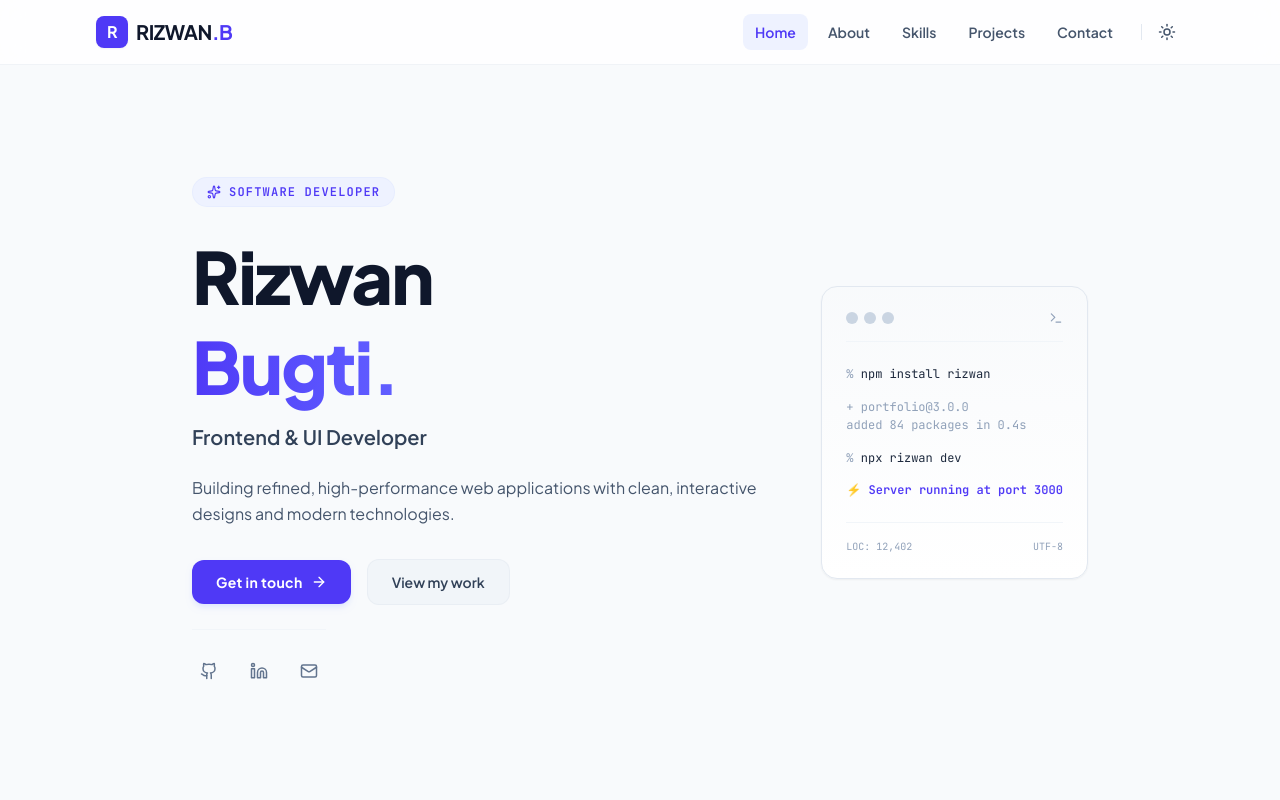
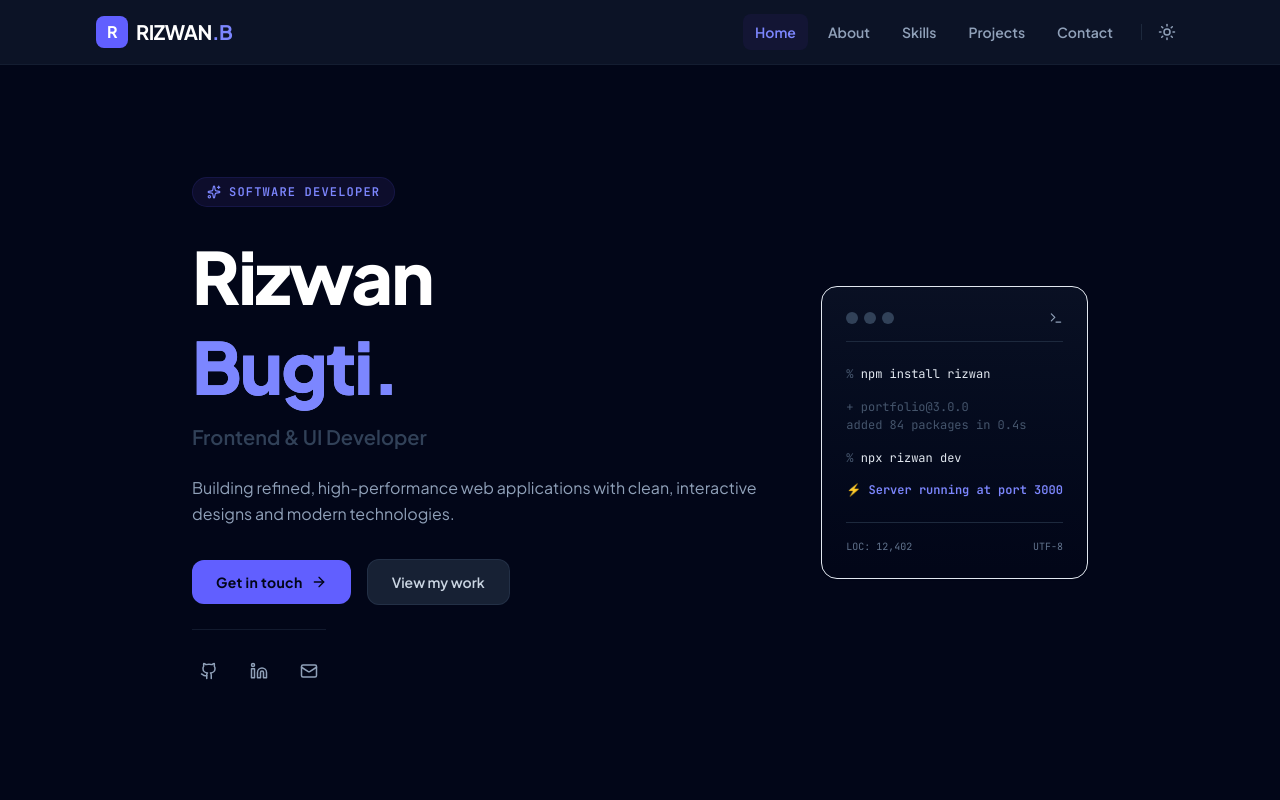
Before and after one commit to rizwanbugti384/RizwanBugti-portfolio-, a React (Vite) app: page / in a window 1280 px wide. Shown: the top 800 px of the page. Built offline with nearby package versions, Linux system fonts and the light colour scheme.

Commit message:
Done  Project

```diff
--- a/index.html
+++ b/index.html
@@ -3,7 +3,7 @@
   <head>
     <meta charset="UTF-8" />
     <meta name="viewport" content="width=device-width, initial-scale=1.0" />
-    <title>My Google AI Studio App</title>
+    <title>RizwanUllahBugti</title>
   </head>
   <body>
     <div id="root"></div>
--- a/src/index.css
+++ b/src/index.css
@@ -1,5 +1,7 @@
 @import url('https://fonts.googleapis.com/css2?family=Plus+Jakarta+Sans:wght@300;400;500;600;700;800&family=JetBrains+Mono:wght@400;500;600&display=swap');
 @import "tailwindcss";
+
+@custom-variant dark (&:where(.dark, .dark *));
 
 @theme {
   --font-sans: "Plus Jakarta Sans", "Inter", ui-sans-serif, system-ui, sans-serif;
```
